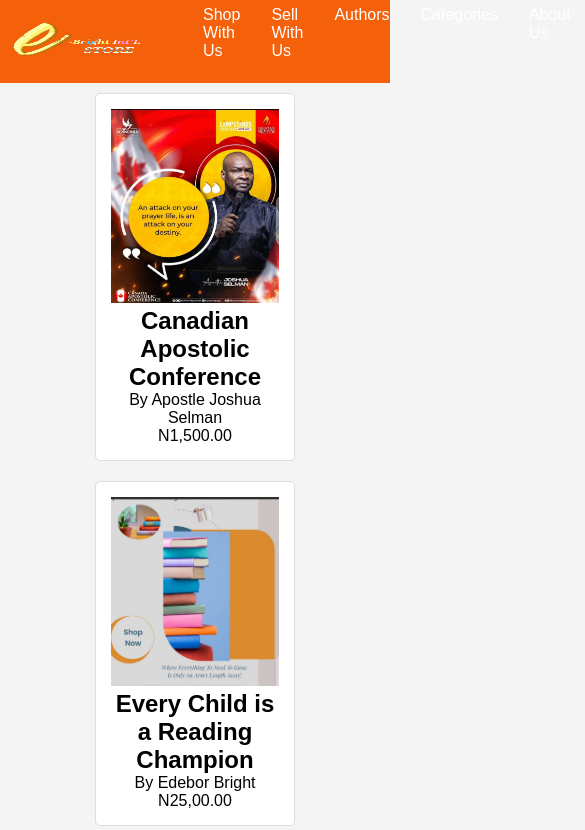
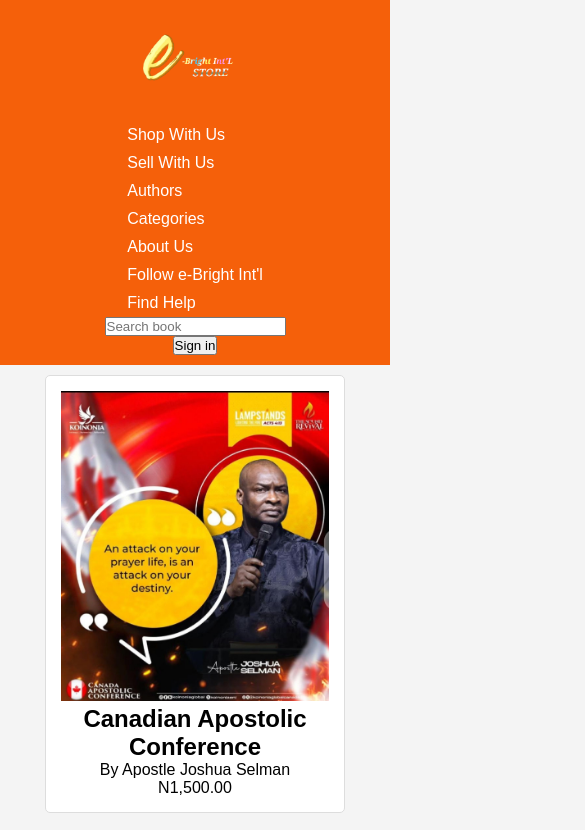
Before and after one commit to Edebor/Book-Store, a plain HTML site: page index.html in a window 390 px wide. Shown: the top 830 px of the page, 585 px wide, since content can reach past the window. Drawn offline with Linux system fonts and the light colour scheme.

Commit message:
initial commit

```diff
--- a/style.css
+++ b/style.css
@@ -1,4 +1,4 @@
-*{
+* {
   margin: 0;
   padding: 0;
   box-sizing: border-box;
@@ -6,8 +6,6 @@
 
 body {
   font-family: Arial, sans-serif;
-  margin: 0;
-  padding: 0;
   background-color: #f4f4f4;
 }
 
@@ -15,45 +13,36 @@ nav {
   justify-content: space-between;
   background-color: hsl(22, 92%, 50%);
   color: rgb(65, 65, 87);
-  padding: 5px 25px 4px 2px;
+  padding: 5px 25px;
   align-items: center;
   display: flex;
+  flex-wrap: wrap; /* Allow wrapping on smaller screens */
+}
 
+nav ul {
+  display: flex;
+  flex-wrap: wrap; /* Wrap items on smaller screens */
 }
-nav ul{
-  display: flex;
+
+.nav-list ul li {
+  list-style: none;
+  margin-left: 31px;
 }
-.nav-list ul li{
-  justify-content: space-between;
-  margin-left:31px;
-  list-style: none;
 
-}
-.nav-list ul li a{
-  text-decoration: wavy;
+.nav-list ul li a {
+  text-decoration: none; /* Changed to 'none' for better appearance */
   color: #fff;
 }
 
-.logo img{
-  /* margin: 70px 30px 60px; */
+.logo img {
   width: 170px;
   height: 70px;
 }
-
-.list ul{
-  display: flex;
-  list-style: none;
-  gap: 31px;
-}
-
-
-
 
 .book-list {
   display: flex;
   flex-wrap: wrap;
   justify-content: center;
-  /* padding: 20px; */
 }
 
 .book {
@@ -71,10 +60,12 @@ nav ul{
   height: auto;
 }
 
-  .container-list{
-
-
-  }
+.container-list {
+  padding: 20px;
+  background: #f2f2f2;
+  margin: 20px 0;
+  border-radius: 8px;
+}
 
 footer {
   text-align: center;
@@ -85,3 +76,43 @@ footer {
   bottom: 0;
   width: 100%;
 }
+
+/* Responsive Styles */
+@media (max-width: 768px) {
+  nav {
+      flex-direction: column; /* Stack items on smaller screens */
+  }
+
+  .nav-list ul {
+      flex-direction: column; /* Stack nav items */
+      margin-top: 10px;
+  }
+
+  .nav-list ul li {
+      margin: 5px 0; /* Adjust margin for vertical spacing */
+  }
+
+  .book {
+      width: 100%; /* Allow books to take full width on smaller screens */
+      max-width: 300px; /* Set a max width for books */
+  }
+
+  .container-list {
+      padding: 10px; /* Reduce padding */
+  }
+}
+
+@media (max-width: 480px) {
+  .logo img {
+      width: 120px; /* Reduce logo size on very small screens */
+      height: auto;
+  }
+
+  nav {
+      padding: 10px; /* Adjust padding for mobile */
+  }
+
+  footer {
+      padding: 5px; /* Adjust footer padding */
+  }
+}
```
